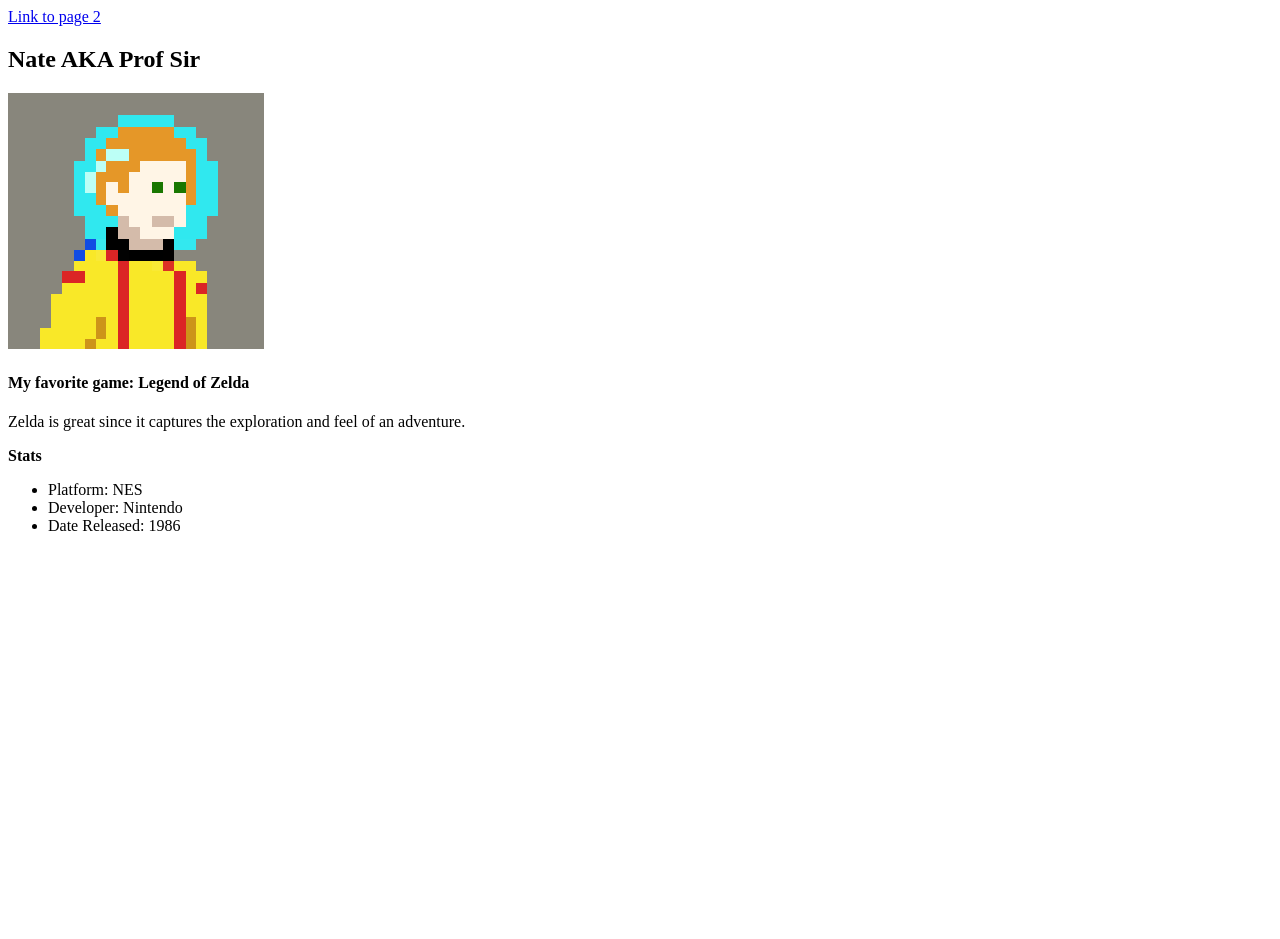
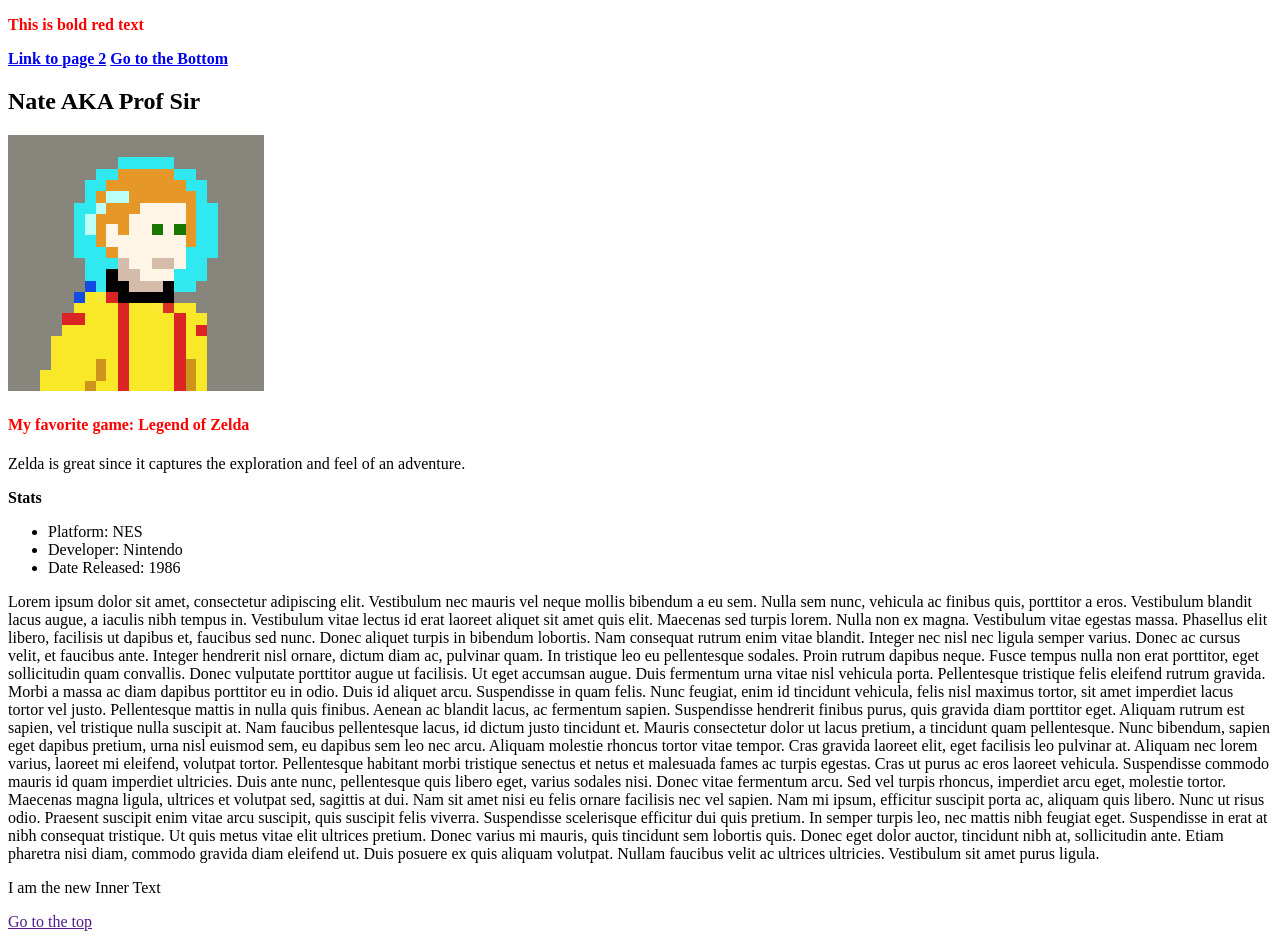
Before and after one commit to SLCProfNate7/week1WebDev, a plain HTML site: page index.html in a window 1280 px wide. Before the commit the page ends 800 px from the top, so only its background shows below. Drawn offline with Linux system fonts and the light colour scheme.

Commit message:
Added Lorem Ipsum

```diff
--- a/index.html
+++ b/index.html
@@ -5,17 +5,32 @@
     <meta charset="UTF-8">
     <meta name="viewport" content="width=device-width, initial-scale=1.0">
     <title>Nate's Cool Website</title>
+
+    <style>
+        .bold{
+            font-weight: bold;
+        }
+        .red{
+            color: red;
+        }
+    </style>
+
 </head>
 <body>
-    <a href="page2.html">Link to page 2</a>
+    <div class="bold red">
+        <p>This is bold red text</p>
+        <a href="page2.html">Link to page 2</a>
 
+        <!-- "#name creates a link to an id on your page"-->
+        <a href="#steve">Go to the Bottom</a>
+    </div>
     <h2>Nate AKA Prof Sir</h2>
 
-    <img src="images/Man.png" alt="Avatare of Me">
+    <img src="images/Man.png" alt="Avatar of Me">
 
-    <h4>My favorite game: Legend of Zelda</h4>
+    <h4 class="red">My favorite game: Legend of Zelda</h4>
 
-    <p>Zelda is great since it captures the exploration and feel of an adventure.</p>
+    <p >Zelda is great since it captures the exploration and feel of an adventure.</p>
 
     <p><b>Stats</b></p>
 
@@ -24,5 +39,39 @@
         <li>Developer: Nintendo</li>
         <li>Date Released: 1986</li>
     </ul>
+
+    <p>Lorem ipsum dolor sit amet, consectetur adipiscing elit. Vestibulum nec mauris vel neque mollis bibendum a eu sem. Nulla sem nunc, vehicula ac finibus quis, porttitor a eros. Vestibulum blandit lacus augue, a iaculis nibh tempus in. Vestibulum vitae lectus id erat laoreet aliquet sit amet quis elit. Maecenas sed turpis lorem. Nulla non ex magna. Vestibulum vitae egestas massa. Phasellus elit libero, facilisis ut dapibus et, faucibus sed nunc. Donec aliquet turpis in bibendum lobortis. Nam consequat rutrum enim vitae blandit. Integer nec nisl nec ligula semper varius. Donec ac cursus velit, et faucibus ante. Integer hendrerit nisl ornare, dictum diam ac, pulvinar quam. In tristique leo eu pellentesque sodales. Proin rutrum dapibus neque.
+
+        Fusce tempus nulla non erat porttitor, eget sollicitudin quam convallis. Donec vulputate porttitor augue ut facilisis. Ut eget accumsan augue. Duis fermentum urna vitae nisl vehicula porta. Pellentesque tristique felis eleifend rutrum gravida. Morbi a massa ac diam dapibus porttitor eu in odio. Duis id aliquet arcu. Suspendisse in quam felis. Nunc feugiat, enim id tincidunt vehicula, felis nisl maximus tortor, sit amet imperdiet lacus tortor vel justo.
+
+        Pellentesque mattis in nulla quis finibus. Aenean ac blandit lacus, ac fermentum sapien. Suspendisse hendrerit finibus purus, quis gravida diam porttitor eget. Aliquam rutrum est sapien, vel tristique nulla suscipit at. Nam faucibus pellentesque lacus, id dictum justo tincidunt et. Mauris consectetur dolor ut lacus pretium, a tincidunt quam pellentesque. Nunc bibendum, sapien eget dapibus pretium, urna nisl euismod sem, eu dapibus sem leo nec arcu. Aliquam molestie rhoncus tortor vitae tempor. Cras gravida laoreet elit, eget facilisis leo pulvinar at. Aliquam nec lorem varius, laoreet mi eleifend, volutpat tortor.
+
+        Pellentesque habitant morbi tristique senectus et netus et malesuada fames ac turpis egestas. Cras ut purus ac eros laoreet vehicula. Suspendisse commodo mauris id quam imperdiet ultricies. Duis ante nunc, pellentesque quis libero eget, varius sodales nisi. Donec vitae fermentum arcu. Sed vel turpis rhoncus, imperdiet arcu eget, molestie tortor. Maecenas magna ligula, ultrices et volutpat sed, sagittis at dui.
+
+        Nam sit amet nisi eu felis ornare facilisis nec vel sapien. Nam mi ipsum, efficitur suscipit porta ac, aliquam quis libero. Nunc ut risus odio. Praesent suscipit enim vitae arcu suscipit, quis suscipit felis viverra. Suspendisse scelerisque efficitur dui quis pretium. In semper turpis leo, nec mattis nibh feugiat eget. Suspendisse in erat at nibh consequat tristique. Ut quis metus vitae elit ultrices pretium. Donec varius mi mauris, quis tincidunt sem lobortis quis. Donec eget dolor auctor, tincidunt nibh at, sollicitudin ante. Etiam pharetra nisi diam, commodo gravida diam eleifend ut. Duis posuere ex quis aliquam volutpat. Nullam faucibus velit ac ultrices ultricies. Vestibulum sit amet purus ligula.</p>
+
+    <footer>
+        <p id="steve">
+            I am at the foot of the page
+        </p>
+
+        <!-- "" in your link refreshes the page-->
+        <a href="">Go to the top</a>
+    </footer>
+
+
+    <script>
+        var message = "Hello World";
+        console.log("Wassup");
+        console.log(message);
+
+        //Creating a variable called "myTag"
+        //assigning data
+        //document means  (This current DOM version)
+        // getElementById <-- Get the tag that is associated with the ID "Steve"
+        var myTag = document.getElementById("steve");
+
+        myTag.innerText = "I am the new Inner Text";
+    </script>
 </body>
 </html>
```
